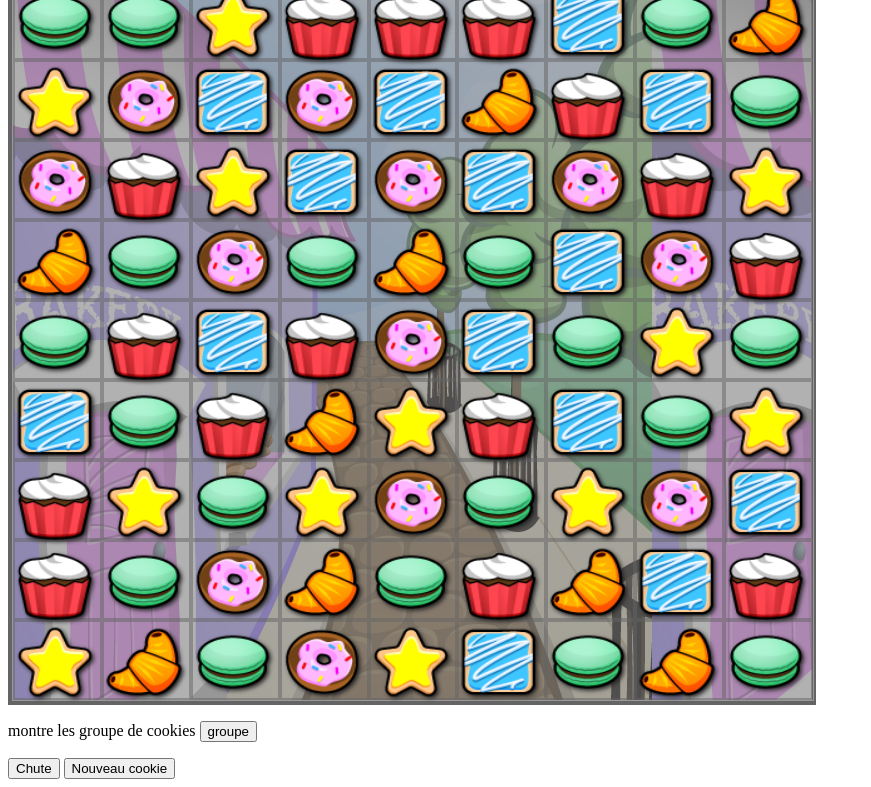
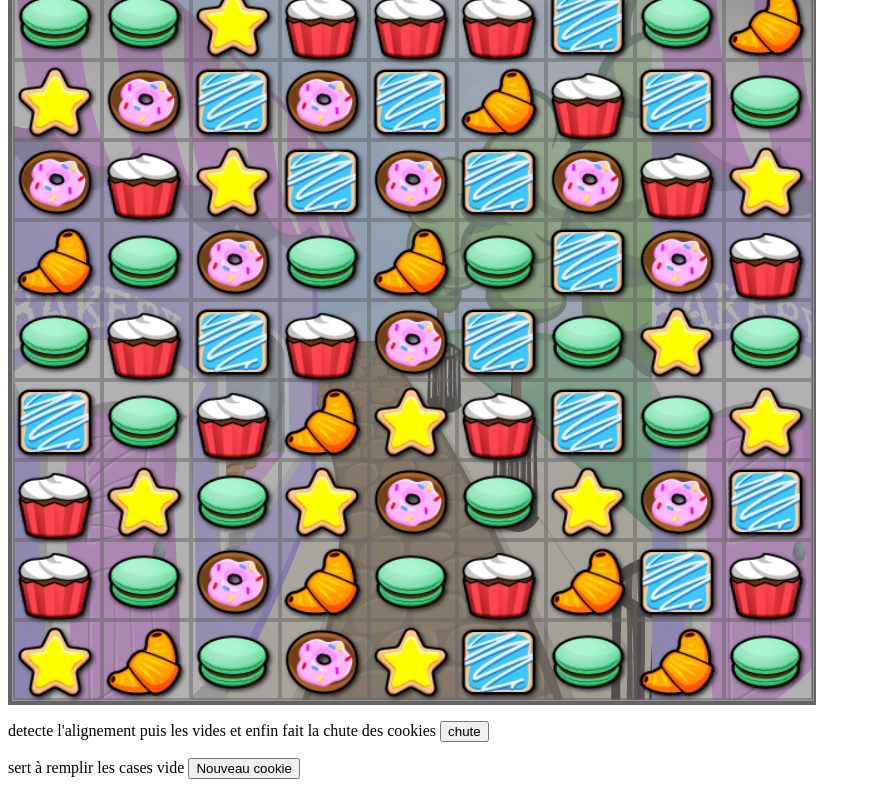
Before and after one commit to Wajjdi/Programmation-Web, a plain HTML site: page TP1_squelette/index.html in a window 1280 px wide. Shown: the part 138-925 px from the top of the page, without its empty margins (0-871 px from the left). Drawn offline with Linux system fonts and the light colour scheme.

Commit message:
correction

```diff
--- a/TP1_squelette/index.html
+++ b/TP1_squelette/index.html
@@ -105,13 +105,15 @@
     </div>
     <p>
         <label>
-            montre les groupe de cookies
-            <input id="groupe" type="button" value="groupe">
+            detecte l'alignement puis les vides et enfin fait la chute des cookies
+            <input id="groupe" type="button" value="chute">
         </label>
 
     </p>
-    <input type="button" value="Chute" onclick="grille.chute_de_cookie()">
-    <input type="button" value="Nouveau cookie" onclick="grille.nouveau_cookie()">
+    <label> sert à remplir les cases vide
+        <input type="button" value="Nouveau cookie" onclick="grille.nouveau_cookie()">
+    </label>
+
 </body>
 
 </html>
```
Also changed, not shown: TP1_squelette/js/grille.js (+6 -4 lines).
